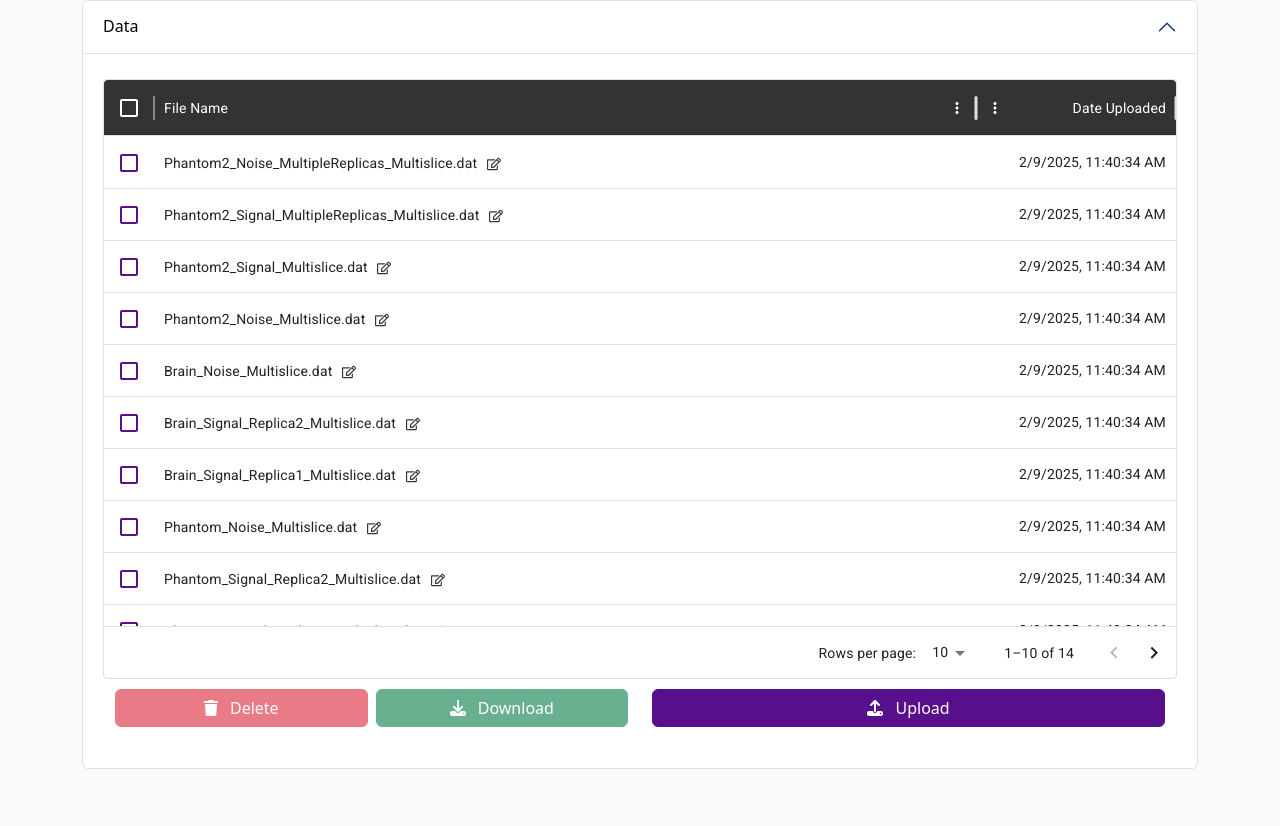
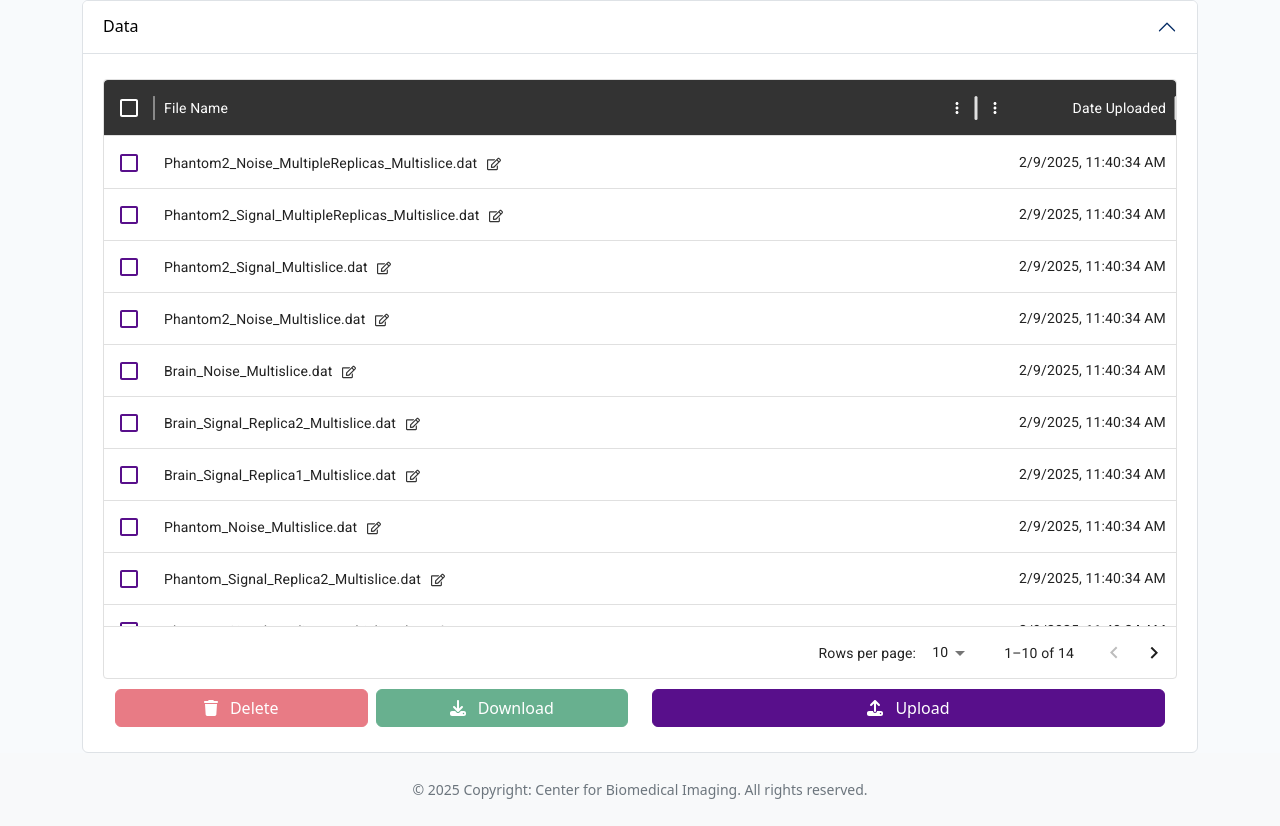
Before and after one commit to nguyenxx/camrie-upstream, a React (Create React App) app: page / in a window 1280 px wide. Shown: the part 205-1031 px from the top of the page. Before the commit the page ends 974 px from the top, so only its background shows below. Built offline with nearby package versions, Linux system fonts and the light colour scheme.

Commit message:
update changes

```diff
--- a/src/App.css
+++ b/src/App.css
@@ -5,6 +5,21 @@
 body {
   font-family: "Helvetica Neue", Helvetica, Arial, sans-serif;
   background: #f8fafc !important;
+}
+
+#root {
+  display: flex;
+  flex-direction: column;
+  min-height: 100vh;
+}
+
+.footer {
+  background-color: #f8f9fa;
+  padding: 10px;
+  margin-top: auto;
+  text-align: center;
+  font-size: 14px;
+  color: #6c757d;
 }
 
 a {
--- a/src/App.js
+++ b/src/App.js
@@ -14,7 +14,7 @@ function App() {
   return (
     <>
       <NavBar />
-      <Container className="mt-5">
+      <Container className="mt-4">
         <Nav variant="tabs" activeKey={activeTab} onSelect={setActiveTab} className="custom-tabs mt-4">
           <Nav.Item>
             <Nav.Link eventKey="home">Home</Nav.Link>
@@ -47,6 +47,11 @@ function App() {
         </div>
 
       </Container>
+      <footer className="footer">
+        <Container>
+          <p className="text-center">&copy; 2025 Copyright: Center for Biomedical Imaging. All rights reserved.</p>
+        </Container>
+      </footer>
     </>
   );
 }
--- a/src/components/CmrButton.js
+++ b/src/components/CmrButton.js
@@ -1,17 +1,17 @@
 import React from "react";
 import { Button } from "react-bootstrap";
 import { FontAwesomeIcon } from "@fortawesome/react-fontawesome";
-import './CustomButton.css';
+import './CmrButton.css';
 
 const CustomButton = ({ variant, icon, text, className, style, ...props }) => {
   return (
     <Button
       variant={variant}
-      className={`custom-purple-button ${className}`}
+      className={`${className}`}
       style={style}
       {...props}
     >
-      {icon && <FontAwesomeIcon icon={icon} style={{ marginRight: "8px" }} />}
+      {icon && <FontAwesomeIcon icon={icon} style={{ marginRight: "12px" }} />}
       {text}
     </Button>
   );
--- a/src/components/HomeTab.js
+++ b/src/components/HomeTab.js
@@ -1,5 +1,6 @@
 import React, { useState } from 'react';
 import { Accordion, Button, Container, Row, Col } from 'react-bootstrap';
+import CustomButton from "./CmrButton";
 import { FontAwesomeIcon } from '@fortawesome/react-fontawesome';
 import { faUpload, faDownload, faTrash } from '@fortawesome/free-solid-svg-icons';
 import DataTable from './DataGrid';
@@ -15,22 +16,34 @@ const HomeTab = ({ isAccordionOpen, toggleAccordion }) => {
                     Data
                 </Accordion.Header>
                 <Accordion.Body>
-                    <DataTable isAccordionOpen={isAccordionOpen} setSelectedRows={setSelectedRows}/>
+                    <DataTable isAccordionOpen={isAccordionOpen} setSelectedRows={setSelectedRows} />
                     <div className="button-container">
                         <Row className="w-100">
-                            <Col md={6} className="d-flex gap-2 mb-3">
-                                <Button variant="danger" disabled={selectedRows.length === 0}>
-                                    <FontAwesomeIcon icon={faTrash} style={{ marginRight: "8px" }} /> Delete
-                                </Button>
-                                <Button variant="success" disabled={selectedRows.length === 0}>
-                                    <FontAwesomeIcon icon={faDownload} style={{ marginRight: "8px" }} /> Download
-                                </Button>
+                            <Col md={6} className="d-flex gap-2">
+                                <CustomButton
+                                    variant="danger"
+                                    icon={faTrash}
+                                    text="Delete"
+                                    disabled={selectedRows.length === 0}
+                                    onClick={() => alert("Button Clicked!")}
+                                ></CustomButton>
+                                <CustomButton
+                                    variant="success"
+                                    icon={faDownload}
+                                    text="Download"
+                                    disabled={selectedRows.length === 0}
+                                    onClick={() => alert("Button Clicked!")}
+                                ></CustomButton>
                             </Col>
 
-                            <Col md={6} className='d-flex ms-auto mb-3'>
-                                <Button variant="primary" className="custom-purple-button" >
-                                    <FontAwesomeIcon icon={faUpload} style={{ marginRight: "8px" }} /> Upload
-                                </Button>
+                            <Col md={6} className='d-flex ms-auto'>
+                                <CustomButton
+                                    variant="primary"
+                                    icon={faUpload}
+                                    text="Upload"
+                                    className="custom-purple-button"
+                                    onClick={() => alert("Button Clicked!")}
+                                ></CustomButton>
                             </Col>
                         </Row>
                     </div>
```
